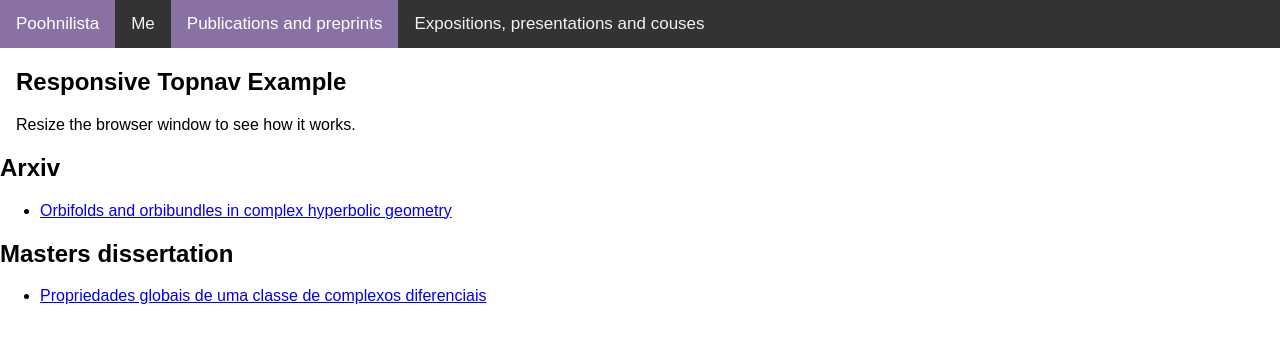
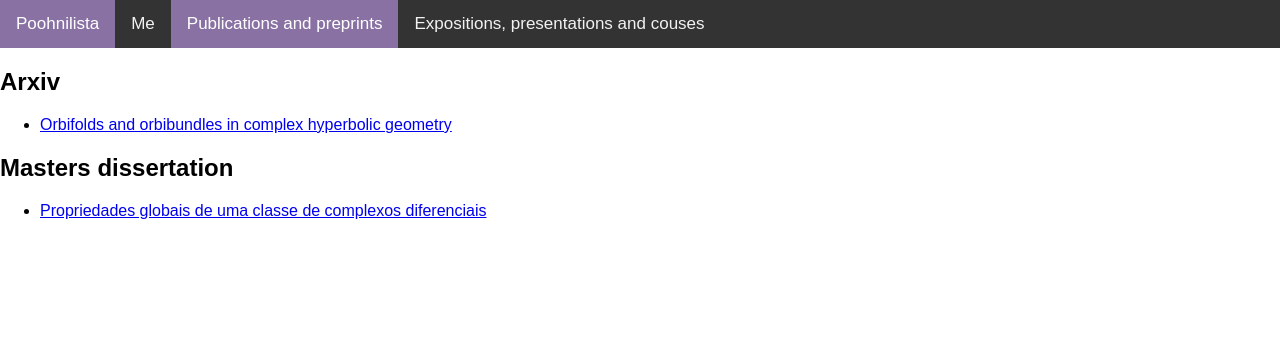
Before and after one commit to HugoCBotos/HugoCBotos.github.io, a Jekyll site: the page built from articles.md, in a window 1280 px wide. Shown: the top 343 px of the page. Built offline with Jekyll 4.4.1, drawn with Linux system fonts in a browser that asks for light colours; our own code applies the rules of GitHub Pages for plain Markdown files.

Commit message:
Update default.html

```diff
--- a/_layouts/default.html
+++ b/_layouts/default.html
@@ -90,11 +90,6 @@ body {
   </a>
 </div>
 
-<div style="padding-left:16px">
-  <h2>Responsive Topnav Example</h2>
-  <p>Resize the browser window to see how it works.</p>
-</div>
-
 <script>
 function myFunction() {
   var x = document.getElementById("myTopnav");
```
